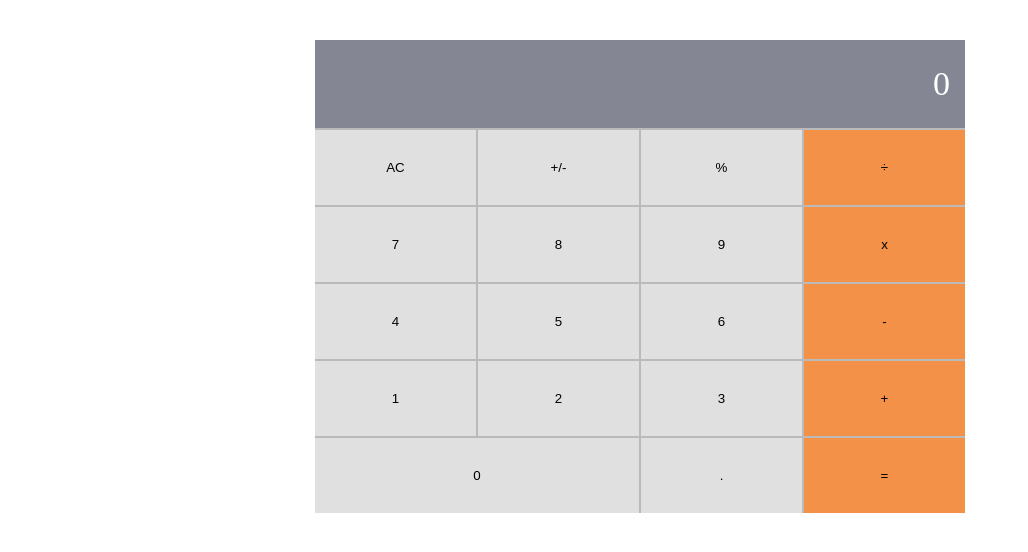
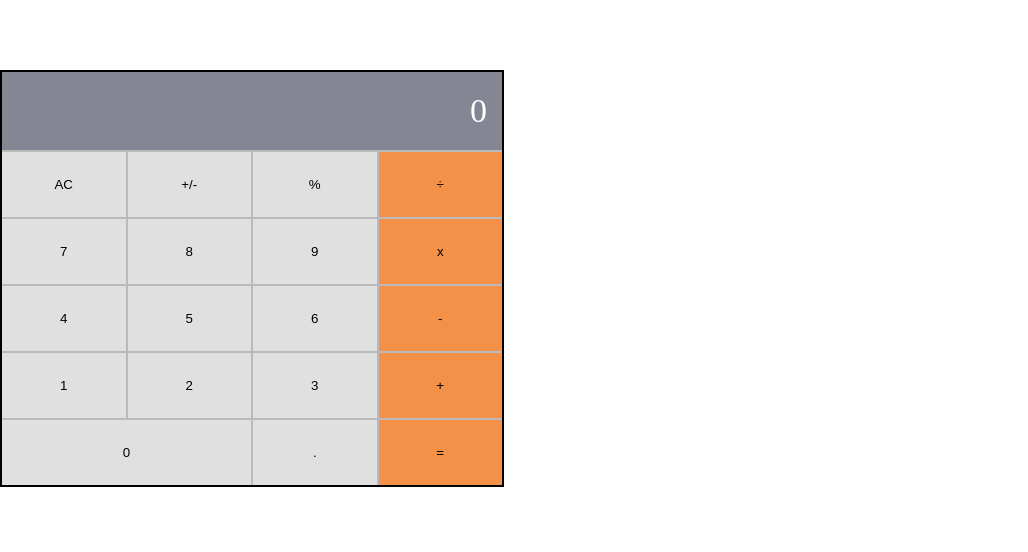
Before and after one commit to Olivier-Kango/math-magicians, a React (Create React App) app: page /calculator in a window 1280 px wide. Shown: the top 552 px of the page, without its empty margins (0-1028 px from the left). Built offline with nearby package versions, Linux system fonts and the light colour scheme.

Commit message:
Add boder to the calculator

```diff
--- a/src/App.css
+++ b/src/App.css
@@ -4,6 +4,7 @@
 
 .container {
   background: #bababa;
+  border: 2px solid black;
   display: grid;
   grid-template-columns: 1fr 1fr 1fr 1fr;
   gap: 2px;
@@ -14,7 +15,7 @@
 
 button {
   border: none;
-  padding: 30px 15px;
+  padding: 25px 15px;
 }
 
 .left {
@@ -35,7 +36,7 @@ button {
   font-weight: 400;
   grid-column: 1/5;
   text-align: right;
-  padding: 25px 15px;
+  padding: 20px 15px;
 }
 
 .zero {
@@ -46,7 +47,7 @@ button {
 
 @media only screen and (min-width: 768px) {
   .container {
-    width: 650px;
-    margin: 40px auto;
+    width: 500px;
+    margin: 70px 0 20px 0;
   }
 }
```
